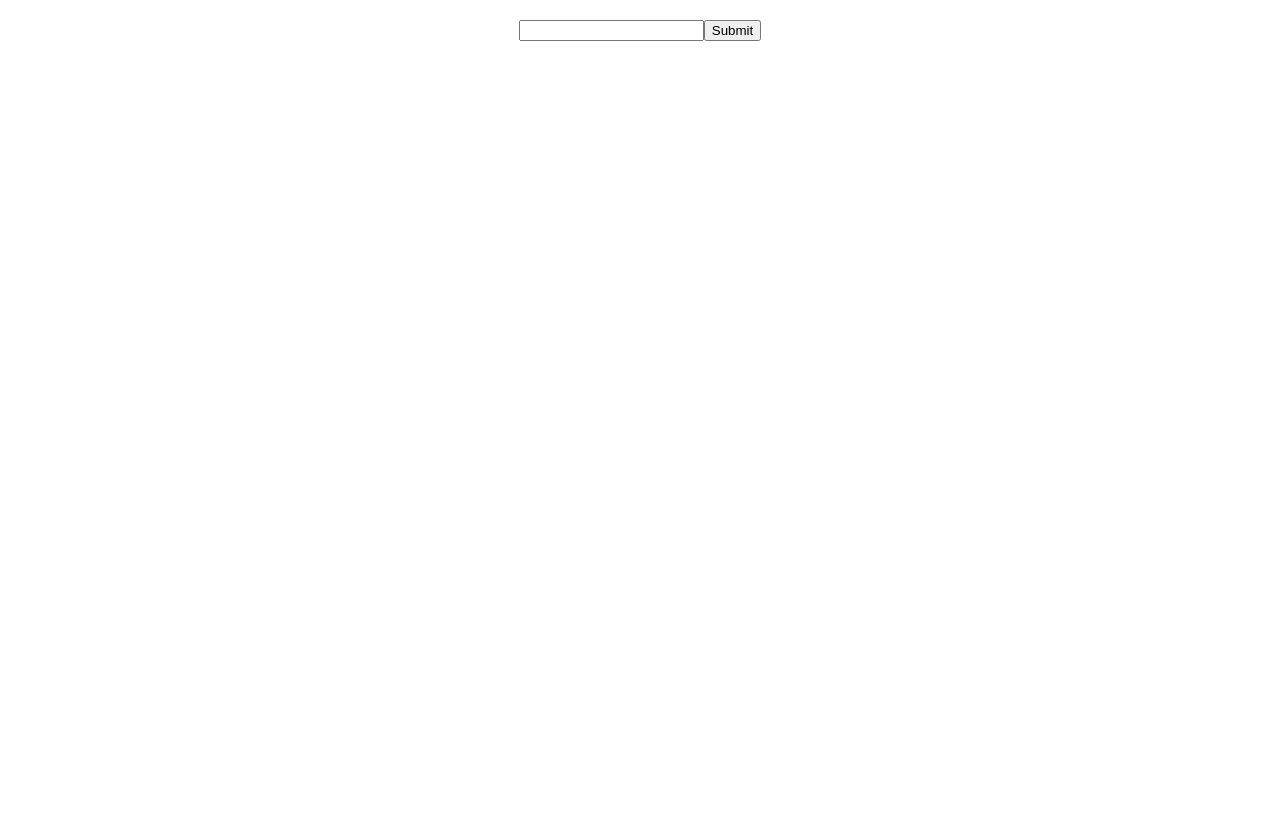
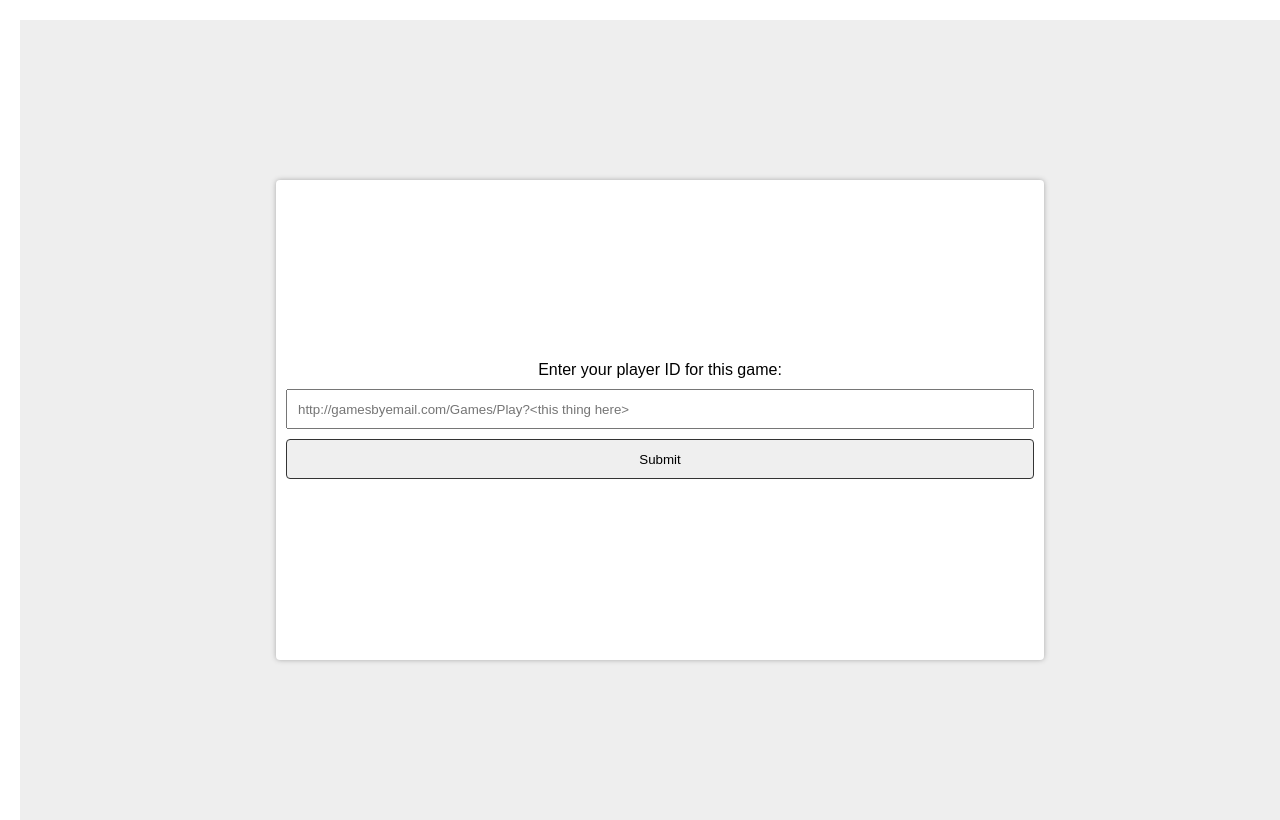
Before and after one commit to jetpacmonkey/diplo-chat, a React (Create React App) app: page / in a window 1280 px wide. Built offline with nearby package versions, Linux system fonts and the light colour scheme.

Commit message:
Make the IdInput UI prettier

```diff
--- a/src/App.css
+++ b/src/App.css
@@ -6,6 +6,46 @@
   text-align: center;
   padding: 20px;
   height: 100vh;
+}
+
+.IdInput {
+  height: 100vh;
+  width: 100vw;
+  display: flex;
+  justify-content: center;
+  align-items: center;
+  background: #eee;
+}
+
+.IdInput-inner {
+  background: #fff;
+  border-radius: 4px;
+  box-shadow: 0 0 5px #aaa;
+  padding: 10px;
+  height: 60vh;
+  width: 60vw;
+  display: flex;
+  flex-direction: column;
+  justify-content: center;
+}
+
+.IdInput label {
+  display: block;
+  margin-bottom: 10px;
+}
+
+.IdInput input {
+  height: 40px;
+  width: 100%;
+  margin-bottom: 10px;
+  padding: 0 10px;
+}
+
+.IdInput button {
+  height: 40px;
+  appearance: none;
+  border: 1px solid #333;
+  border-radius: 4px;
 }
 
 .ChatGrid {
--- a/src/App.js
+++ b/src/App.js
@@ -30,7 +30,6 @@ export default class App extends Component {
       .map(t => ({ name: t.players[0].title, chatId: t.players[0].chatId }));
 
     this.setState({ playerId, chatId, otherPlayers });
-    console.log(info);
   };
 
   render() {
--- a/src/IdInput.js
+++ b/src/IdInput.js
@@ -35,10 +35,18 @@ export default class IdInput extends Component {
     const { error, value } = this.state;
 
     return (
-      <form onSubmit={this.onSubmit}>
-        {error && <div className="error">{error}</div>}
-        <input value={value} onChange={this.onChange} />
-        <button type="submit">Submit</button>
+      <form onSubmit={this.onSubmit} className="IdInput">
+        <div className="IdInput-inner">
+          {error && <div className="error">{error}</div>}
+          <label htmlFor="id-input">Enter your player ID for this game:</label>
+          <input
+            id="id-input"
+            value={value}
+            onChange={this.onChange}
+            placeholder="http://gamesbyemail.com/Games/Play?<this thing here>"
+          />
+          <button type="submit">Submit</button>
+        </div>
       </form>
     );
   }
```
